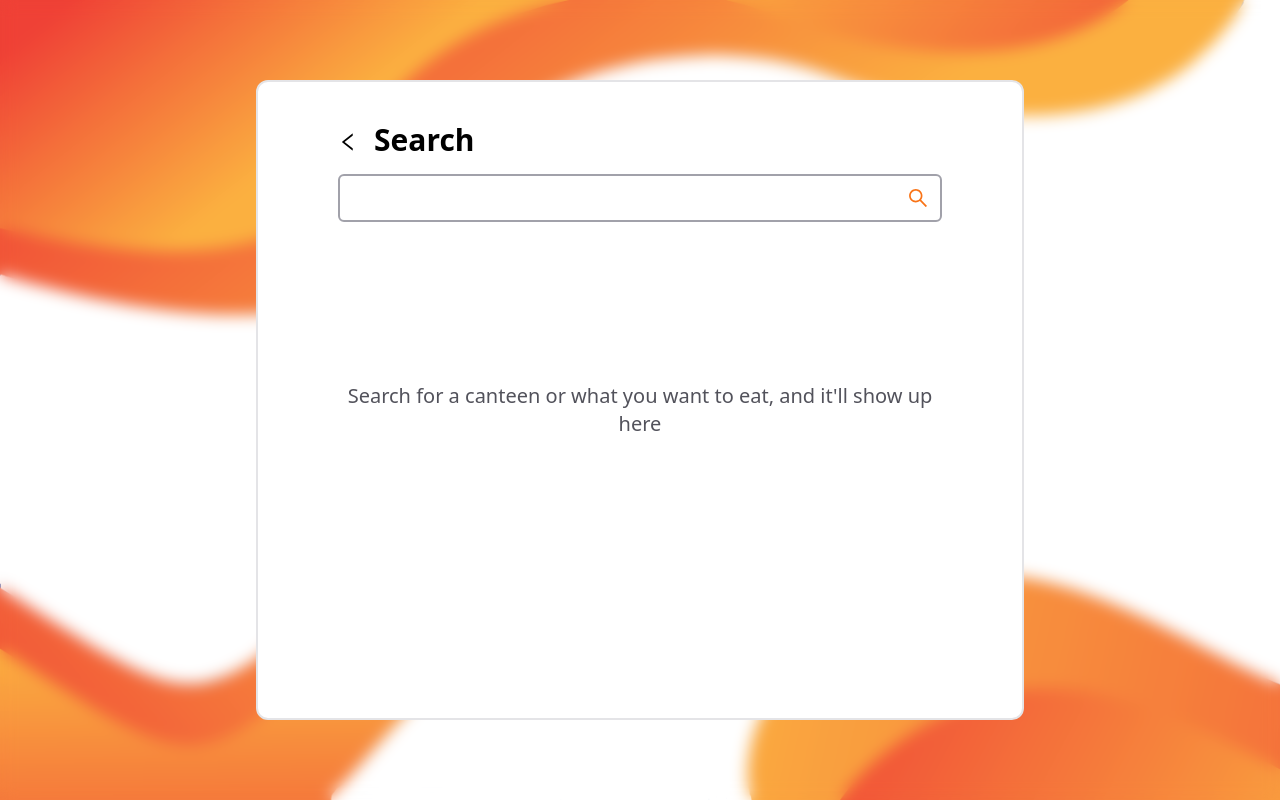
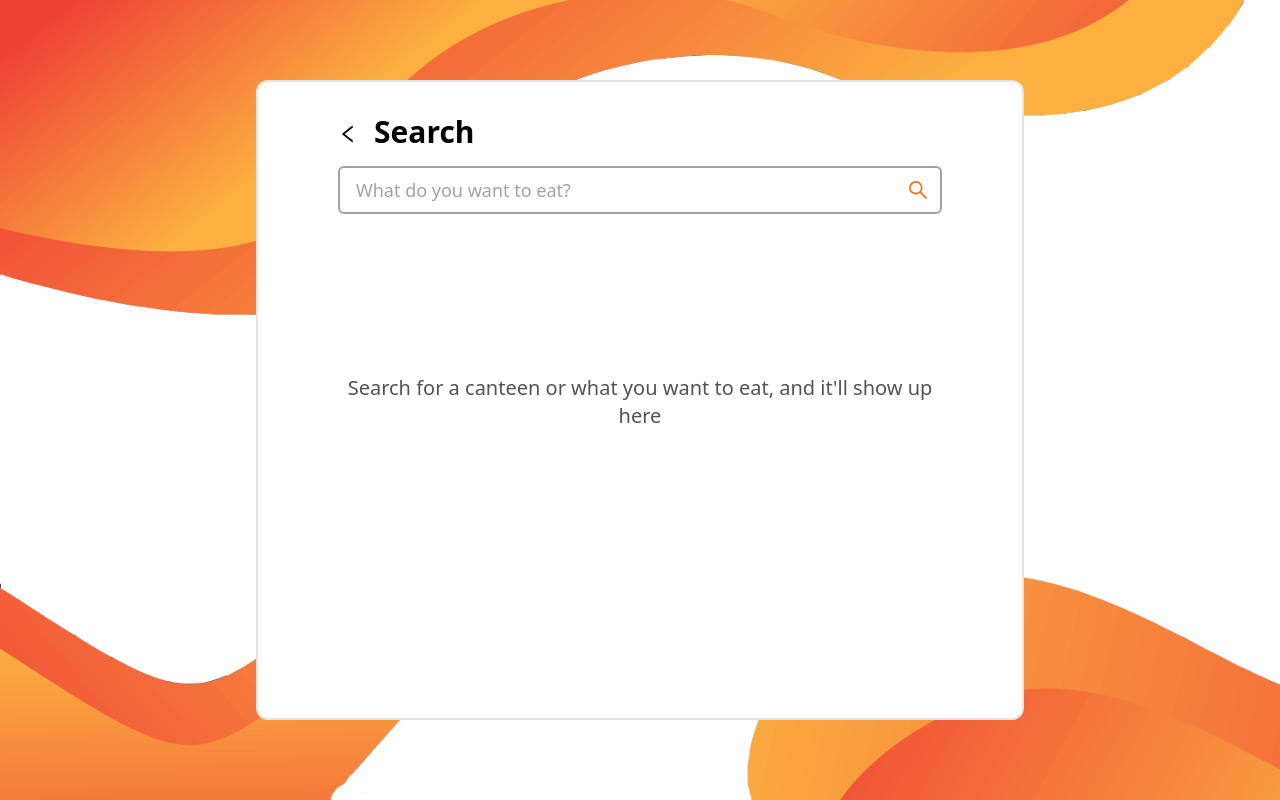
Before and after one commit to skadewdl3/broke-foodie, a Vue app: page /search in a window 1280 px wide. Built offline with nearby package versions, Linux system fonts and the light colour scheme.

Commit message:
Refactored the code

```diff
--- a/package.json
+++ b/package.json
@@ -14,6 +14,7 @@
     "fastest-levenshtein": "^1.0.16",
     "stylus": "^0.59.0",
     "stylus-loader": "^7.1.0",
+    "validator": "^13.9.0",
     "vite-plugin-string-replace": "^1.1.0",
     "vue": "^3.2.45",
     "vue-router": "^4.1.6",
--- a/src/App.vue
+++ b/src/App.vue
@@ -1,10 +1,33 @@
 <script setup>
+import { ref, computed } from 'vue'
+import { useRoute } from 'vue-router'
+
+const route = useRoute()
+const blurred = computed(() => route.name != 'Home')
+
 </script>
 
 <template>
-  <router-view></router-view>
+  <router-view v-slot="{ Component }">
+    <component :is="Component" />
+  </router-view>
+  <transition name="fade" mode="out-in">
+    <div class="search-blur absolute top-0 left-0 w-screen h-screen" v-if="blurred"></div>
+  </transition>
 </template>
 
-<style>
+<style lang="stylus">
+body
+  background-image url("/bg.png")
+  background-repeat no-repeat
+  background-size cover
+  z-index 0
 
+.fade-enter-active,
+.fade-leave-active
+  transition opacity 0.5s ease
+
+.fade-enter-from,
+.fade-leave-to
+  opacity 0
 </style>
--- /dev/null
+++ b/src/components/Container.vue
@@ -0,0 +1,16 @@
+<template>
+  <div
+    class="container relative w-screen h-screen flex items-center justify-center"
+  >
+    <transition name="fade" appear>
+      <slot></slot>
+    </transition>
+  </div>
+</template>
+
+<script setup></script>
+
+<style lang="stylus" scoped>
+.container
+  z-index 1
+</style>
--- /dev/null
+++ b/src/components/Content.vue
@@ -0,0 +1,29 @@
+<script setup>
+import { defineEmits, defineProps } from 'vue'
+import { LeftOutlined } from '@ant-design/icons-vue'
+const emit = defineEmits(['back'])
+const props = defineProps(['title'])
+</script>
+
+<template>
+  <div
+    class="content overflow-y-auto relative bg-white w-3/5 min-h-[80%] max-h-[80%] pb-10 px-20 rounded-xl border-solid border-2 border-zinc-200"
+  >
+    <div class="search-header pt-8 sticky top-0 bg-white">
+      <div
+        class="inline-flex items-center cursor-pointer"
+        @click="emit('back')"
+      >
+        <LeftOutlined class="text-xl" />
+        <h2 class="text-3xl ml-4 font-bold text-black">{{ props.title }}</h2>
+      </div>
+      <slot name="header"></slot>
+    </div>
+    <slot name="content"></slot>
+  </div>
+</template>
+
+<style lang="stylus" scoped>
+.content
+  z-index 2;
+</style>
--- /dev/null
+++ b/src/components/SearchBox.vue
@@ -0,0 +1,82 @@
+<script setup>
+import { ref, defineProps, defineEmits, onMounted } from 'vue'
+import { SearchOutlined } from '@ant-design/icons-vue'
+import axios from 'axios'
+import { useStore } from 'vuex'
+import validator from 'validator'
+const store = useStore()
+
+let hovered = ref(false)
+let focused = ref(false)
+let searchText = ref(store.state.searchText)
+const emit = defineEmits(['searched'])
+const props = defineProps(['placeholder'])
+
+const setFocused = val => {
+  if (val) {
+    focused.value = true
+    hovered.value = true
+  } else {
+    focused.value = false
+    hovered.value = false
+  }
+}
+
+const setHovered = val => {
+  if (focused.value) return
+  hovered.value = val
+}
+
+const search = async () => {
+  if (
+    !validator.isEmpty(searchText.value) &&
+    validator.isAlphanumeric(searchText.value)
+  ) {
+    emit('searched')
+  }
+  store.commit('updateSearchText', searchText)
+  store.commit('setSearching', true)
+
+  const { data } = await axios.get(
+    `%BASE_URL%/search-canteens/${searchText.value}`
+  )
+
+  store.commit('updateCanteens', data.searchResults)
+  store.commit('setSearching', false)
+}
+</script>
+
+<template>
+  <div
+    class="search-container bg-white flex mt-4 relative"
+    @focusin="setFocused(true)"
+    @focusout="setFocused(false)"
+    @mouseover="setHovered(true)"
+    @mouseout="setHovered(false)"
+  >
+    <input
+      type="text"
+      v-model="searchText"
+      class="search-input rounded-md px-4 py-2 text-lg w-full border-2 border-solid"
+      :placeholder="props.placeholder"
+      :class="{
+        'border-orange-500': hovered,
+        'border-zinc-400': !hovered,
+      }"
+    />
+    <button
+      @click="search"
+      class="search-button absolute top-1/2 right-0 w-12 px-2.5 py-2.5 text-xl grid cursor-pointer"
+      :class="{
+        ' bg-orange-500  border-orange-500 text-white py-3.5 rounded-none rounded-r-lg':
+          hovered,
+        ' text-orange-500 text-xl': !hovered,
+        '': focused,
+      }"
+    >
+      <SearchOutlined />
+    </button>
+  </div>
+</template>
+
+<style></style>
--- a/src/main.js
+++ b/src/main.js
@@ -13,7 +13,8 @@ const store = createStore({
     return {
       searchText: '',
       canteens: [],
-      searching: false
+      searching: false,
+      canteen: null
     }
   },
   mutations: {
@@ -28,6 +29,9 @@ const store = createStore({
 
     setSearching (state, s) {
       state.searching = s
+    },
+    setCanteen (state, c) {
+      state.canteen = c
     }
   }
 })
--- a/src/pages/Canteen.vue
+++ b/src/pages/Canteen.vue
@@ -1,12 +1,35 @@
 <script setup>
+import { computed, onMounted } from 'vue'
+import { useStore } from 'vuex'
+import { useRouter } from 'vue-router'
 
+import Container from './../components/Container.vue'
+import Content from './../components/Content.vue'
+
+const store = useStore()
+const canteen = computed(() => store.state.canteen)
+const router = useRouter()
+
+onMounted(() => {
+  if (!store.state.canteen) {
+    router.push({ name: 'Home' })
+  }
+})
+
+const goToSearch = () => {
+  router.push({ name: 'Search' })
+}
 </script>
 
 <template>
-  Canteen page
+  <Container>
+    <Content @back="goToSearch" :title="canteen ? canteen.name : ''"></Content>
+  </Container>
 </template>
 
-
-<style>
-
+<style lang="stylus">
+.content
+  z-index 1
+  &-content
+    z-index 2
 </style>
--- a/src/pages/Home.vue
+++ b/src/pages/Home.vue
@@ -1,38 +1,17 @@
 <script setup>
-import { ref } from "vue";
-import { useRouter } from "vue-router";
-import { useStore } from "vuex";
-import { SearchOutlined } from "@ant-design/icons-vue";
+import { onMounted } from 'vue'
+import { useRouter } from 'vue-router'
+import { useStore } from 'vuex'
+import SearchBox from './../components/SearchBox.vue'
 
-const router = useRouter();
-const store = useStore();
-let hovered = ref(false);
-let focused = ref(false);
-let searchText = ref("");
-const props = defineProps(["updateSearchText"]);
+const router = useRouter()
+const props = defineProps(['updateSearchText'])
+const store = useStore()
+const goToSearch = () => router.push({ name: 'Search' })
 
-const search = () => {
-  const url = "%BASE_URL%";
-  console.log("using: ", url);
-  store.commit("updateSearchText", searchText);
-  store.commit('setSearching', true)
-  router.push({ name: "Search" });
-};
-
-const setHovered = (val) => {
-  if (focused.value) return;
-  hovered.value = val;
-};
-
-const setFocused = (val) => {
-  if (val) {
-    focused.value = true;
-    hovered.value = true;
-  } else {
-    focused.value = false;
-    hovered.value = false;
-  }
-};
+onMounted(() => {
+  store.commit('updateSearchText', '')
+})
 </script>
 
 <template>
@@ -45,43 +24,15 @@ const setFocused = (val) => {
       <h1 class="text-5xl">
         Find healthy Canteens, <span class="text-orange-500 italic">fast.</span>
       </h1>
-      <div
-        class="search-container relative flex mt-10"
-        @focusin="setFocused(true)"
-        @focusout="setFocused(false)"
-        @mouseover="setHovered(true)"
-        @mouseout="setHovered(false)"
-      >
-        <input
-          type="text"
-          v-model="searchText"
-          class="search-input rounded-md px-4 py-2 text-lg w-full border-2 border-solid"
-          placeholder="What do you want to eat?"
-          :class="{ 'border-orange-500': hovered, 'border-zinc-400': !hovered }"
-        />
-        <button
-          @click="search"
-          class="search-button absolute top-1/2 right-0 w-12 px-2.5 py-2.5 text-xl grid cursor-pointer"
-          :class="{
-            ' bg-orange-500  border-orange-500 text-white py-3.5 rounded-none rounded-r-lg':
-              hovered,
-            ' text-orange-500 text-xl': !hovered,
-            '': focused,
-          }"
-        >
-          <SearchOutlined />
-        </button>
-      </div>
+      <SearchBox
+        @searched="goToSearch"
+        placeholder="What do you want to eat?"
+      />
     </div>
   </div>
 </template>
 
 <style lang="stylus">
-.home
-  background-image url("/bg.png")
-  background-repeat no-repeat
-  background-size cover
-
 .search-input
   transition all .2s ease-in-out
 
--- a/src/pages/Search.vue
+++ b/src/pages/Search.vue
@@ -3,114 +3,50 @@ import { ref, watchEffect, onMounted, computed } from 'vue'
 import { useStore } from 'vuex'
 import { useRouter } from 'vue-router'
 import axios from 'axios'
-import {
-  SearchOutlined,
-  RightOutlined,
-  LeftOutlined,
-} from '@ant-design/icons-vue'
+import { RightOutlined } from '@ant-design/icons-vue'
 import LoadingSpinner from './../components/LoadingSpinner.vue'
+import SearchBox from './../components/SearchBox.vue'
+import Container from './../components/Container.vue'
+import Content from './../components/Content.vue'
 
 const store = useStore()
 const router = useRouter()
 const searchText = ref(store.state.searchText)
-const canteens = ref([])
+const canteens = computed(() => store.state.canteens)
 const searching = computed(() => store.state.searching)
-let hovered = ref(false)
-let focused = ref(false)
-onMounted(async () => {
-  if (!searchText.value) return
-  store.commit('setSearching', true)
-  const { data } = await axios.get(
-    `%BASE_URL%/search-canteens/${searchText.value}`
-  )
-  store.commit('setSearching', false);
-  store.commit('updateCanteens', data)
-  canteens.value = data.searchResults
-})
-
-const setHovered = val => {
-  if (focused.value) return
-  hovered.value = val
-}
-
-const search = async () => {
-  const { data } = await axios.get(
-    `%BASE_URL%/search-canteens/${searchText.value}`
-  )
-  store.commit('setSearching', false)
-  store.commit('updateCanteens', data)
-  canteens.value = data.searchResults
-}
-
-const setFocused = val => {
-  if (val) {
-    focused.value = true
-    hovered.value = true
-  } else {
-    focused.value = false
-    hovered.value = false
-  }
-}
 
 const goHome = () => {
   router.push({ name: 'Home' })
 }
+
+const goToCanteen = async id => {
+  let { data } = await axios.get(`%BASE_URL%/get-canteen/${id}`)
+  store.commit('setCanteen', data.doc)
+  router.push({ name: 'Canteen' })
+}
 </script>
 
 <template>
+  <Container>
+    <Content title="Search" @back="goHome">
+      <template #header>
+        <SearchBox placeholder="What do you want to eat?" />
+      </template>
+      <template #content>
+        <div class="search-results" v-if="canteens.length != 0 && !searching">
           <div
-    class="search relative w-screen h-screen flex items-center justify-center"
-  >
-    <div
-      class="search-content bg-white w-3/5 min-h-[80%] py-10 px-20 rounded-xl border-solid border-2 border-zinc-200"
-    >
-      <div class="flex items-center cursor-pointer" @click="goHome">
-        <LeftOutlined class="text-xl" />
-        <h2 class="text-3xl ml-4 font-bold text-black">Search</h2>
-      </div>
-
-      <div
-        class="search-container relative flex mt-4"
-        @focusin="setFocused(true)"
-        @focusout="setFocused(false)"
-        @mouseover="setHovered(true)"
-        @mouseout="setHovered(false)"
-      >
-        <input
-          type="text"
-          v-model="searchText"
-          class="search-input rounded-md px-4 py-2 text-lg w-full border-2 border-solid"
-          :placeholder="searchText"
-          :class="{ 'border-orange-500': hovered, 'border-zinc-400': !hovered }"
-        />
-        <button
-          @click="search"
-          class="search-button absolute top-1/2 right-0 w-12 px-2.5 py-2.5 text-xl grid cursor-pointer"
-          :class="{
-            ' bg-orange-500  border-orange-500 text-white py-3.5 rounded-none rounded-r-lg':
-              hovered,
-            ' text-orange-500 text-xl': !hovered,
-            '': focused,
-          }"
-        >
-          <SearchOutlined />
-        </button>
-      </div>
-
-      <div
-        class="search-results"
-        v-if="canteens.length != 0 && !searching"
-      >
-        <div
-          v-for="(c, index) in canteens"
-          :key="index"
+            v-for="(canteen, index) in canteens"
+            :key="canteen.id"
             class="search-result w-full"
           >
             <div
               class="search-result w-full rounded-lg flex justify-between px-2 cursor-pointer"
+              @click="goToCanteen(canteen.id)"
             >
-            <span class="text-xl my-2 py-2">{{ c.name }}</span>
-            <button><RightOutlined /></button>
+              <span class="text-xl my-2 py-2">{{ canteen.name }}</span>
+              <button>
+                <RightOutlined />
+              </button>
             </div>
             <div
               v-if="index < canteens.length - 1"
@@ -133,23 +69,9 @@ const goHome = () => {
         >
           <LoadingSpinner />
         </div>
-    </div>
-    <div class="search-blur absolute top-0 left-0 w-screen h-screen"></div>
-  </div>
+      </template>
+    </Content>
+  </Container>
 </template>
 
-<style lang="stylus">
-.search
-  background-image url("/bg.png")
-  background-repeat no-repeat
-  background-size cover
-  z-index 0
-
-  &-content
-
-  &-blur
-    backdrop-filter blur(0.5rem)
-  z-index 1
-  &-content
-    z-index 2
-</style>
+<style lang="stylus"></style>
--- a/vite.config.js
+++ b/vite.config.js
@@ -12,7 +12,7 @@ export default defineConfig({
     StringReplace([
             {
                 search: '%BASE_URL%',
-                replace: devEnv == 'production' ? 'http://localhost:5000' : 'https://broke-foodie-server.vercel.app',
+                replace: devEnv ? 'http://localhost:5000' : 'https://broke-foodie-server.vercel.app',
 
             },
         ])
```
Also changed, not shown: 1 other file (tests, documents, lock files or other folders). Lines whose indentation alone changed are shown as unchanged.
